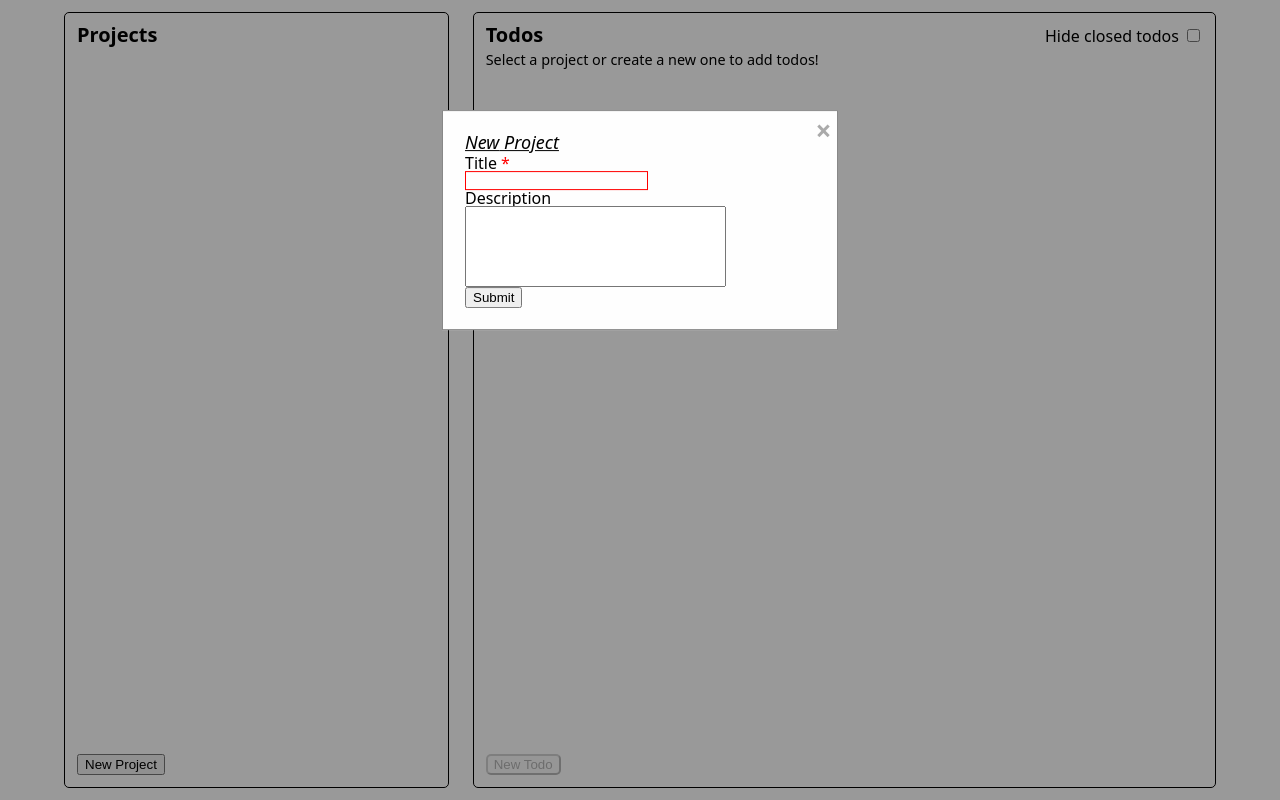
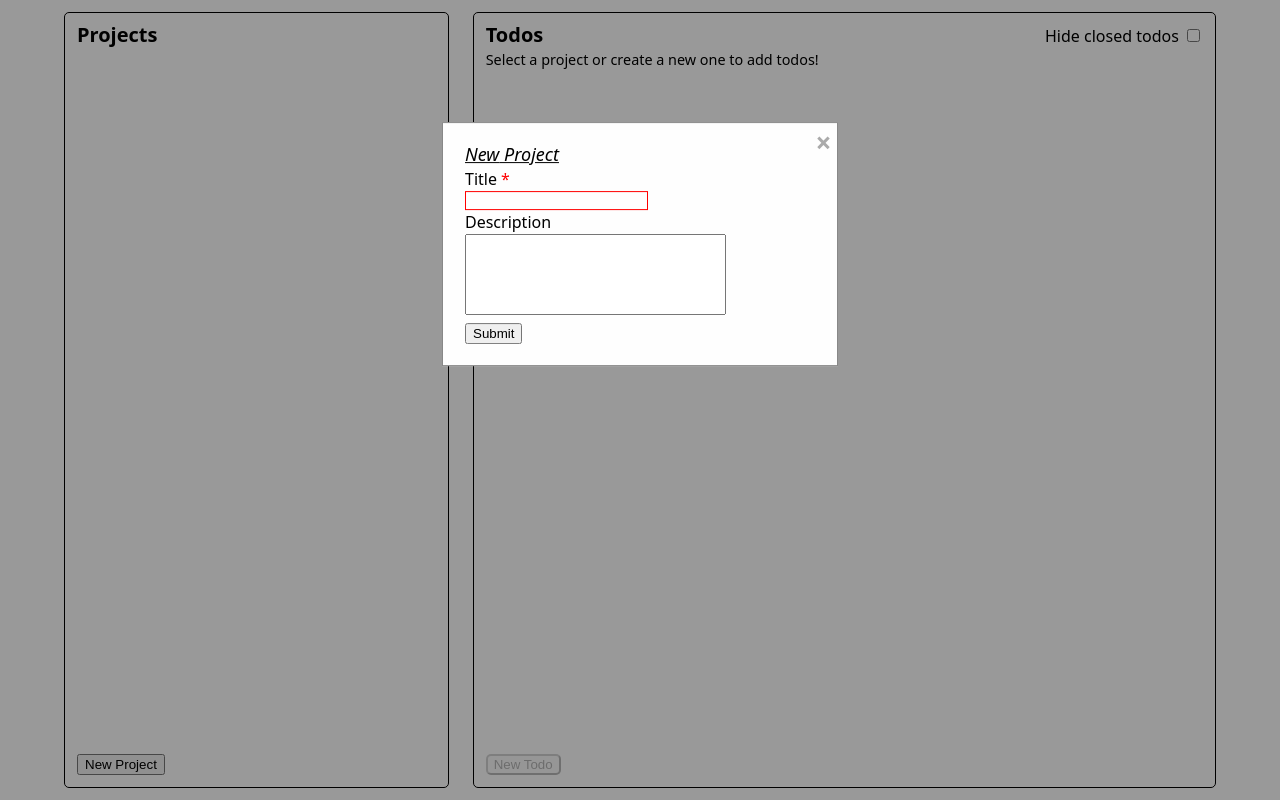
Before and after one commit to lbackman/todo-list, a website built with webpack: page src/index.html in a window 1280 px wide. Both pictures are taken after a click on the button "New Project". Built offline with nearby package versions, Linux system fonts and the light colour scheme.

Commit message:
Add margins to modal content

```diff
--- a/src/style.css
+++ b/src/style.css
@@ -135,6 +135,10 @@ button {
   align-items: baseline;
 }
 
+.modal-form > * {
+  margin-top: 0.25rem;
+}
+
 .close {
   color: #aaaaaa;
   position: absolute;
```
